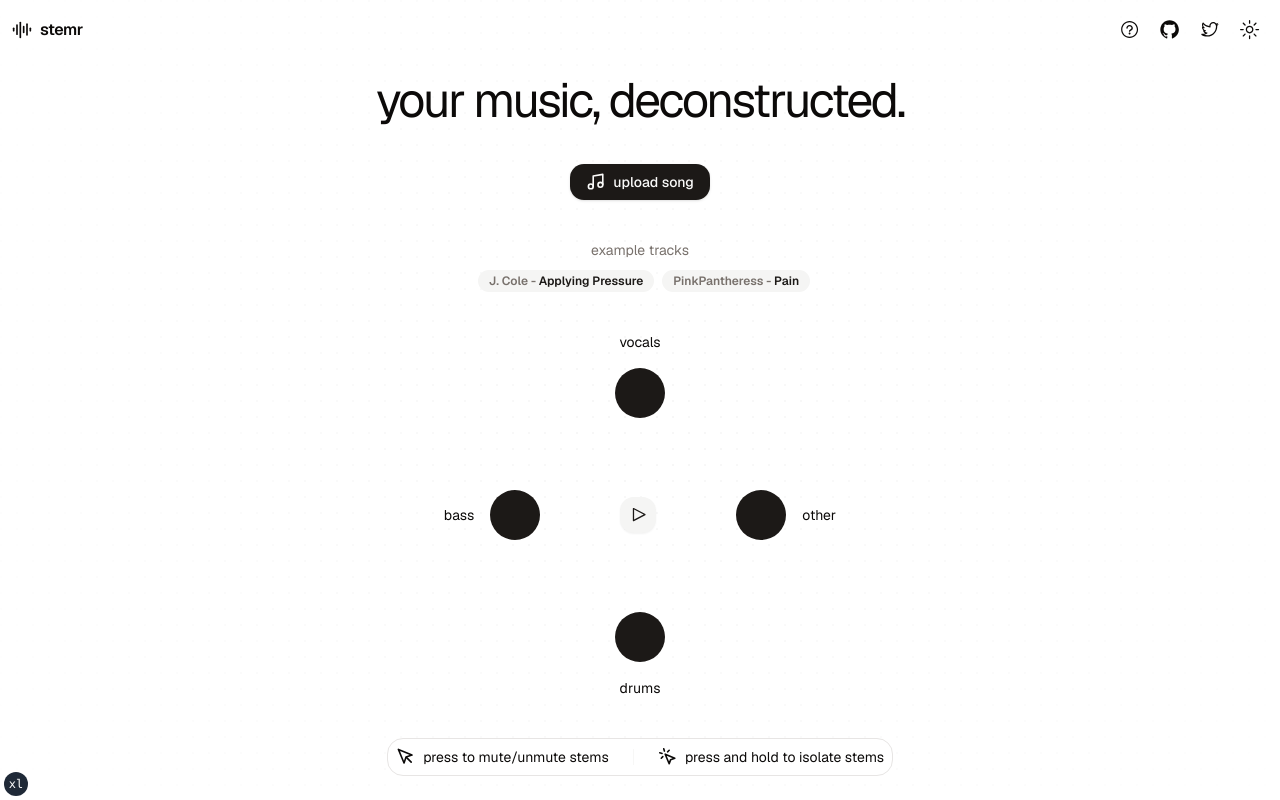
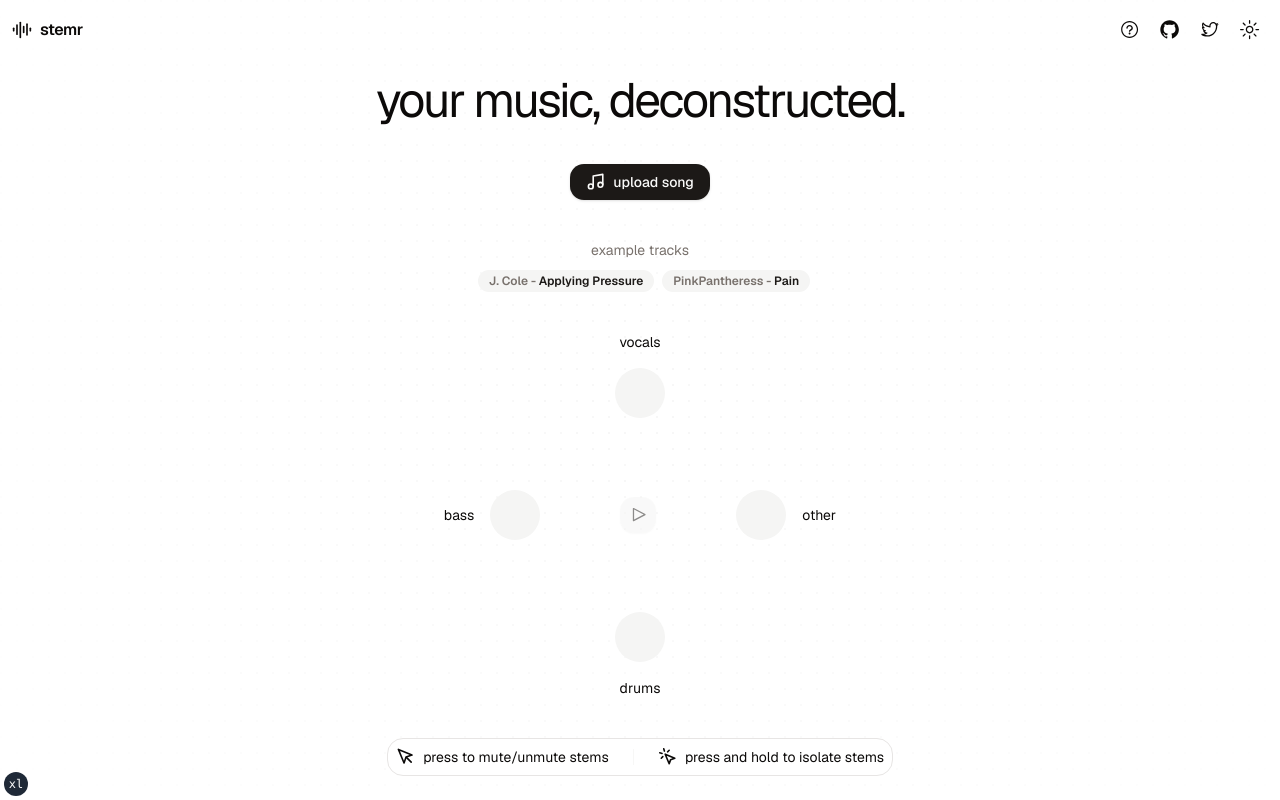
Before and after one commit to ChrisAbdo/Stemr, a Next.js app in the folder stemr/: page / in a window 1280 px wide. Built offline with nearby package versions, Linux system fonts and the light colour scheme.

Commit message:
Update stem-player.tsx

```diff
--- a/stemr/components/stem-player.tsx
+++ b/stemr/components/stem-player.tsx
@@ -72,8 +72,8 @@ export default function StemPlayer({
     <>
       <h1 className="text-sm">vocals</h1>
       <Visualizer
-        // audioUrl={genData.vocals}
-        audioUrl="https://replicate.delivery/pbxt/1gSfimMQQXUjJq0cvf9SF75brz4dAjamrv2dSIop77KyKfUlA/vocals.mp3"
+         audioUrl={genData.vocals}
+        //audioUrl="https://replicate.delivery/pbxt/1gSfimMQQXUjJq0cvf9SF75brz4dAjamrv2dSIop77KyKfUlA/vocals.mp3"
         mute={isVocalsMuted}
         isPlaying={isPlaying}
         {...createHandlers("vocals")}
@@ -83,17 +83,17 @@ export default function StemPlayer({
         <div className="flex items-center space-x-4">
           <h1 className="text-sm">bass</h1>
           <Visualizer
-            // audioUrl={genData.bass}
-            audioUrl="https://replicate.delivery/pbxt/f8MYlycITaS2X68pMxfL2fCZr0JHNb5IjeAVf8jGfOZssynqE/bass.mp3"
+             audioUrl={genData.bass}
+            //audioUrl="https://replicate.delivery/pbxt/f8MYlycITaS2X68pMxfL2fCZr0JHNb5IjeAVf8jGfOZssynqE/bass.mp3"
             mute={isBassMuted}
             isPlaying={isPlaying}
             {...createHandlers("bass")}
           />
         </div>
         <Button
-          // disabled={
-          //   !genData.vocals || !genData.drums || !genData.bass || !genData.other
-          // }
+           disabled={
+             !genData.vocals || !genData.drums || !genData.bass || !genData.other
+           }
           onClick={() => setIsPlaying(!isPlaying)}
           size="icon"
           variant="secondary"
@@ -107,8 +107,8 @@ export default function StemPlayer({
         </Button>
         <div className="flex items-center space-x-4">
           <Visualizer
-            // audioUrl={genData.other}
-            audioUrl="https://replicate.delivery/pbxt/V9NLOgeGpV2hG6RYXuNJma8DZ8wAnLRpA6DjrKopnkeyKfUlA/other.mp3"
+             audioUrl={genData.other}
+            //audioUrl="https://replicate.delivery/pbxt/V9NLOgeGpV2hG6RYXuNJma8DZ8wAnLRpA6DjrKopnkeyKfUlA/other.mp3"
             mute={isOtherMuted}
             isPlaying={isPlaying}
             {...createHandlers("other")}
@@ -117,8 +117,8 @@ export default function StemPlayer({
         </div>
       </div>
       <Visualizer
-        // audioUrl={genData.drums}
-        audioUrl="https://replicate.delivery/pbxt/heGVOwwfnpueRocVAZJnid05blF5exIawzaehBwxNfgisynqE/drums.mp3"
+         audioUrl={genData.drums}
+        //audioUrl="https://replicate.delivery/pbxt/heGVOwwfnpueRocVAZJnid05blF5exIawzaehBwxNfgisynqE/drums.mp3"
         mute={isDrumsMuted}
         isPlaying={isPlaying}
         {...createHandlers("drums")}
```
